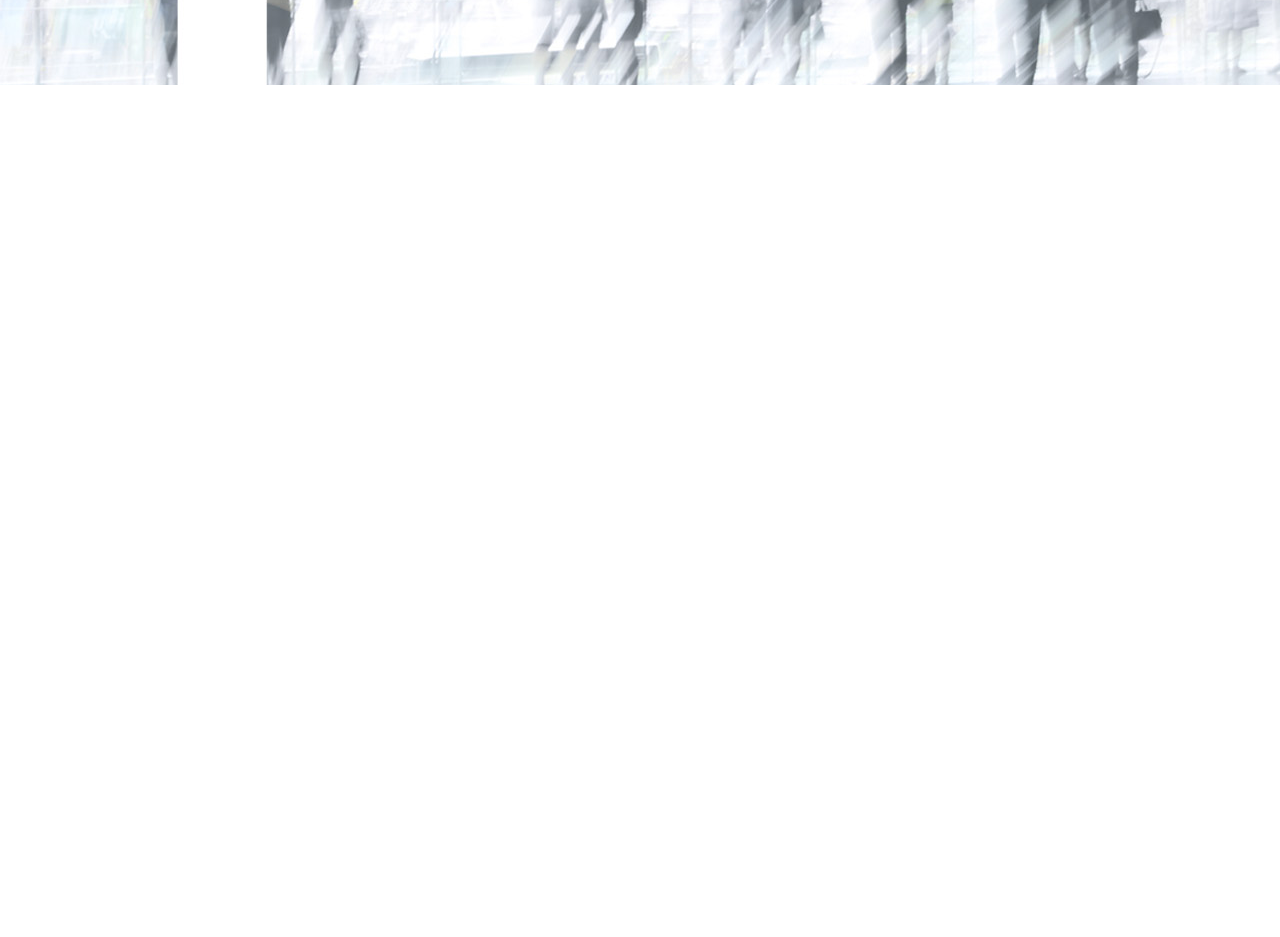
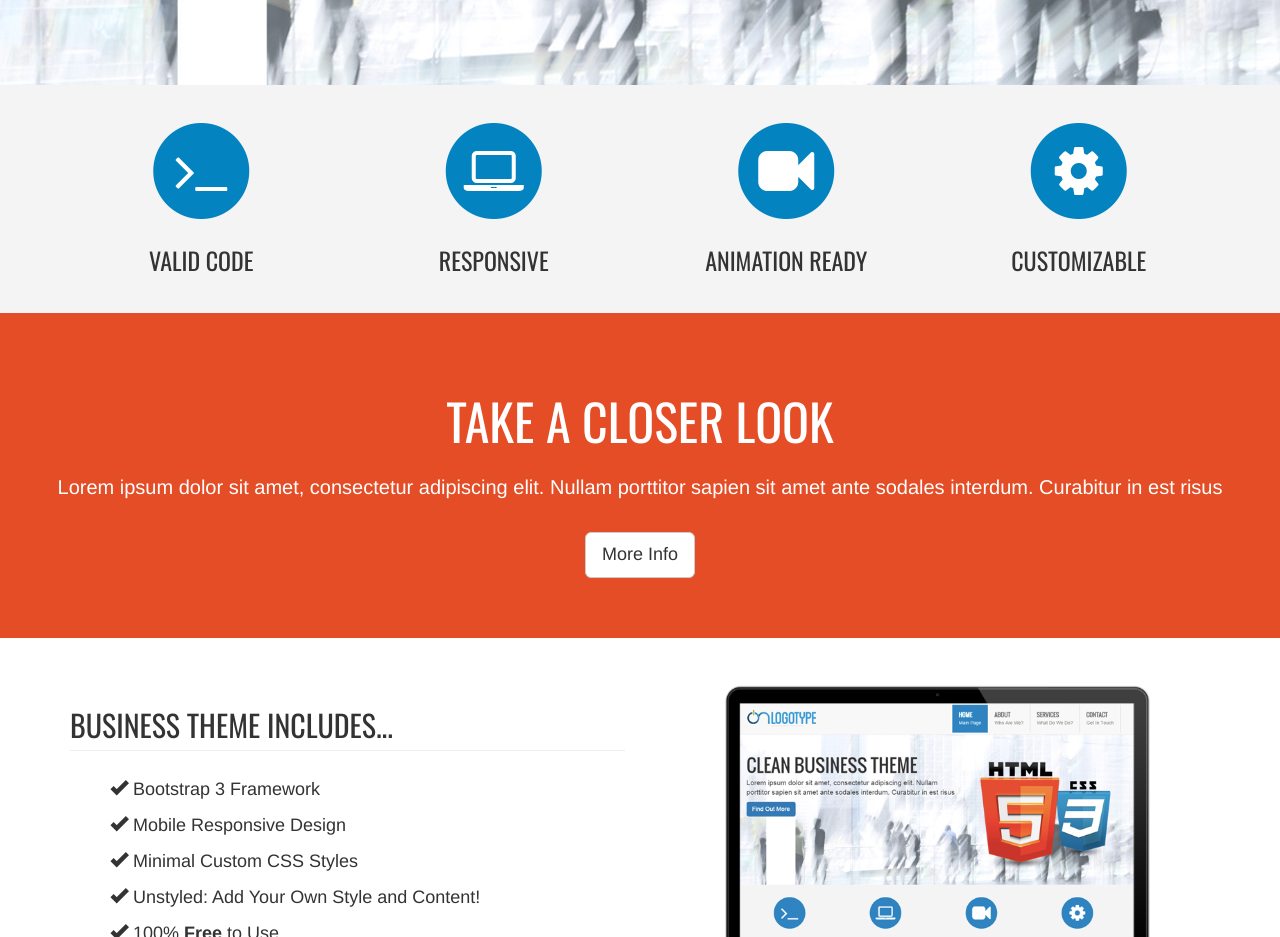
Before and after one commit to AjdinImsirovic/bootstrap_project10-business-bootstrap-theme, a plain HTML site: page index.html in a window 1280 px wide. Shown: the part 455-1392 px from the top of the page. Before the commit the page ends 800 px from the top, so only its background shows below. Drawn offline with nearby package versions, Linux system fonts and the light colour scheme.

Commit message:
Work on HOMEPAGE SECTIONS

```diff
--- a/css/style.css
+++ b/css/style.css
@@ -1,5 +1,43 @@
 body {
   padding-top: 90px;
+}
+
+section{
+	padding:30px 0;
+}
+
+.section-gray{
+	background:#f4f4f4;
+}
+
+.section-primary{
+	background:#0383c0;
+	color:#fff;
+	padding:60px 0;
+}
+
+
+.section-secondary{
+	background:#e44d26;
+	color:#fff;
+	padding:60px 0;
+}
+
+.slogan{
+	text-align: center;
+}
+
+.slogan h1{
+	font-size:50px;
+	margin-bottom:25px;
+}
+
+.slogan p{
+	font-size:20px;
+}
+
+.slogan a{
+	margin-top:20px;
 }
 
 .nav{
@@ -57,7 +95,7 @@ body {
 	background:url(../img/bg.jpg) no-repeat;
 }
 
-h1{
+h1,h2,h3{
 	text-transform: uppercase;
 	font-family: 'Oswald', sans-serif;
 }
@@ -65,3 +103,20 @@ h1{
 .jumbotron h1{
 	font-size:55px;
 }
+
+.fa-color{
+	color:#0383c0;
+}
+
+.feature-list li{
+	list-style: none;
+	font-size:18px;
+	line-height: 2em;
+}
+
+footer{
+	text-align:center;
+	height:60px;
+	background:#f4f4f4;
+	padding-top:20px;
+}
--- a/index.html
+++ b/index.html
@@ -55,6 +55,94 @@
       </div>
     </section>
 
+    <section class="section-gray">
+      <div class="container">
+        <div class="row">
+          <div class="col-md-3 col-sm-3 text-center">
+            <span class="fa-stack fa-lg fa-4x">
+              <i class="fa fa-circle fa-stack-2x fa-color"></i>
+              <i class="fa fa-terminal fa-stack-1x fa-inverse"></i>
+            </span>
+            <h3>Valid Code</h3>
+          </div>
+          <div class="col-md-3 col-sm-3 text-center">
+             <span class="fa-stack fa-lg fa-4x">
+              <i class="fa fa-circle fa-stack-2x fa-color"></i>
+              <i class="fa fa-laptop fa-stack-1x fa-inverse"></i>
+            </span>
+            <h3>Responsive</h3>
+          </div>
+          <div class="col-md-3 col-sm-3 text-center">
+             <span class="fa-stack fa-lg fa-4x">
+              <i class="fa fa-circle fa-stack-2x fa-color"></i>
+              <i class="fa fa-video-camera fa-stack-1x fa-inverse"></i>
+            </span>
+            <h3>Animation Ready</h3>
+          </div>
+          <div class="col-md-3 col-sm-3 text-center">
+             <span class="fa-stack fa-lg fa-4x">
+              <i class="fa fa-circle fa-stack-2x fa-color"></i>
+              <i class="fa fa-gear fa-stack-1x fa-inverse"></i>
+            </span>
+            <h3>Customizable</h3>
+          </div>
+        </div>
+      </div>
+    </section>
+
+    <section class="section-secondary slogan">
+      <h1>Take A Closer Look</h1>
+      <p>Lorem ipsum dolor sit amet, consectetur adipiscing elit. Nullam porttitor sapien sit amet ante sodales interdum. Curabitur in est risus</p>
+      <a href="about.html" class="btn btn-lg btn-default">More Info</a>
+    </section>
+
+    <section>
+      <div class="container">
+        <div class="row">
+          <div class="col-md-6">
+            <h2 class="page-header">Business Theme Includes...</h2>
+            <ul class="feature-list">
+              <li><i class="glyphicon glyphicon-ok"></i> Bootstrap 3 Framework</li>
+              <li><i class="glyphicon glyphicon-ok"></i> Mobile Responsive Design</li>
+              <li><i class="glyphicon glyphicon-ok"></i> Minimal Custom CSS Styles</li>
+              <li><i class="glyphicon glyphicon-ok"></i> Unstyled: Add Your Own Style and Content!</li>
+              <li><i class="glyphicon glyphicon-ok"></i> 100% <strong>Free</strong> to Use</li>
+              <li><i class="glyphicon glyphicon-ok"></i> Open Source: Use for any project, private or commercial!</li>
+            </ul>
+          </div>
+          <div class="col-md-6">
+            <img src="img/macbook.png" class="img-responsive">
+          </div>
+        </div>
+      </div>
+    </section>
+
+    <section class="section-primary">
+      <div class="container">
+        <div class="row">
+          <div class="col-md-6">
+            <img src="img/sample1.jpg" class="img-circle img-responsive">
+          </div>
+          <div class="col-md-6">
+            <h2 class="page-header">More Features Include...</h2>
+            <ul class="feature-list">
+              <li><i class="glyphicon glyphicon-ok"></i> Bootstrap 3 Framework</li>
+              <li><i class="glyphicon glyphicon-ok"></i> Mobile Responsive Design</li>
+              <li><i class="glyphicon glyphicon-ok"></i> Minimal Custom CSS Styles</li>
+              <li><i class="glyphicon glyphicon-ok"></i> Unstyled: Add Your Own Style and Content!</li>
+              <li><i class="glyphicon glyphicon-ok"></i> 100% <strong>Free</strong> to Use</li>
+              <li><i class="glyphicon glyphicon-ok"></i> Open Source: Use for any project, private or commercial!</li>
+            </ul>
+          </div>
+        </div>
+      </div>
+    </section>
+
+    <footer>
+      <p>Business Theme Copyright &copy; 2015 - <a href="#">Terms</a> &middot; <a href="#">Privacy</a>
+    </footer>
+
+
     <!-- Bootstrap core JavaScript
     ================================================== -->
     <!-- Placed at the end of the document so the pages load faster -->
```
